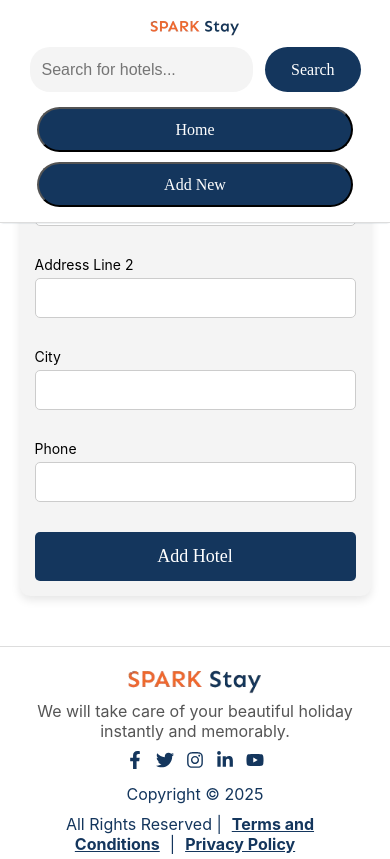
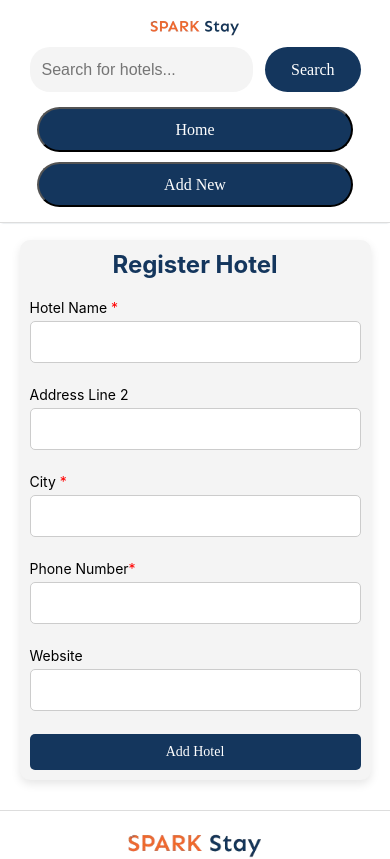
Before and after one commit to shantpr05/spark_travels, a React (Create React App) app: page /add-new in a window 390 px wide. Shown: the top 859 px of the page. Built offline with nearby package versions, Linux system fonts and the light colour scheme; no server answers.

Commit message:
upadated astrix in addnewhotel

```diff
--- a/src/Components/AddNew/AddNewHotel.jsx
+++ b/src/Components/AddNew/AddNewHotel.jsx
@@ -53,7 +53,9 @@ const AddNewHotel = ({ addHotel }) => {
                     <h2>Register Hotel</h2>
                     <form id='save' onSubmit={handleSubmit} className={styles.form}>
                         <div className={styles.inputGroup}>
-                            <label htmlFor="name">Hotel Name</label>
+                            <label
+                                htmlFor="name">Hotel Name <span style={{ color: "red" }}>*</span>
+                            </label>
                             <input
                                 type="text"
                                 id="name"
@@ -74,7 +76,9 @@ const AddNewHotel = ({ addHotel }) => {
                             />
                         </div>
                         <div className={styles.inputGroup}>
-                            <label htmlFor="city">City</label>
+                            <label
+                                htmlFor="city">City <span style={{ color: "red" }}>*</span>
+                            </label>
                             <input
                                 type="text"
                                 id="city"
@@ -85,7 +89,9 @@ const AddNewHotel = ({ addHotel }) => {
                             />
                         </div>
                         <div className={styles.inputGroup}>
-                            <label htmlFor="phone">Phone</label>
+                            <label htmlFor="phone">Phone Number
+                                <span style={{ color: "red" }}>*</span>
+                            </label>
                             <input
                                 type="tel"
                                 id="phone"
@@ -93,6 +99,16 @@ const AddNewHotel = ({ addHotel }) => {
                                 value={newHotel.phone}
                                 onChange={handleChange}
                                 required
+                            />
+                        </div>
+                        <div className={styles.inputGroup}>
+                            <label htmlFor="website">Website</label>
+                            <input
+                                type="url"
+                                id="website"
+                                name="website"
+                                value={newHotel.website}
+                                onChange={handleChange}
                             />
                         </div>
 
--- a/src/Components/AddNew/AddNewHotel.module.css
+++ b/src/Components/AddNew/AddNewHotel.module.css
@@ -30,7 +30,7 @@
 .form {
     display: flex;
     flex-direction: column;
-    gap: 10px;
+    gap: 12px;
 }
 
 .inputGroup {
@@ -59,7 +59,7 @@
 }
 
 .submitButton {
-    padding: 12px 20px;
+    padding: 14px 20px;
     font-family: var(--addButton-familyFont);
     font-size: var(--addButton-fontSize);
     background-color: var(--primary-color);
@@ -70,15 +70,18 @@
     cursor: pointer;
     transition: all 0.3s ease-in-out;
 }
-
-@media screen and (max-width: 768px) {
+/* Responsive Design */
+@media screen and (max-width: 1024px) {
     .formContainer {
         max-width: 90%;
-        padding: 15px;
     }
 
     .form {
         gap: 15px;
+    }
+
+    .inputGroup label {
+        font-size: 16px;
     }
 
     .inputGroup input {
@@ -91,3 +94,51 @@
         font-size: 18px;
     }
 }
+
+/* Mobile-specific design */
+@media screen and (max-width: 768px) {
+    .formContainer {
+        max-width: 90%;
+        padding: 15px;
+        margin: 240px auto 30px;
+    }
+
+    .form {
+        gap: 10px;
+    }
+
+    .inputGroup label {
+        font-size: 14px;
+    }
+
+    .inputGroup input {
+        padding: 12px;
+        font-size: 14px;
+    }
+
+    .submitButton {
+        padding: 12px;
+        font-size: 16px;
+        width: 100%;
+    }
+}
+
+/* Extra small screens */
+@media screen and (max-width: 480px) {
+    .formContainer {
+        padding: 10px;
+    }
+
+    .form {
+        gap: 8px;
+    }
+
+    .inputGroup input {
+        font-size: 14px;
+    }
+
+    .submitButton {
+        font-size: 14px;
+        padding: 10px;
+    }
+}
--- a/src/Components/FilterComponent/FilterComponent.module.css
+++ b/src/Components/FilterComponent/FilterComponent.module.css
@@ -18,6 +18,12 @@
     border-radius: 12px;
     border-color: var(--primary-color);
 }
+/* Improve focus effect for better UI feedback */
+.filterInput:focus {
+    outline: none;
+    border-color: #0f2a47; /* Slightly darker shade for better visibility */
+    box-shadow: 0px 0px 8px rgba(15, 42, 71, 0.3);
+}
 
 .filterInput option{
     color: var(--primary-color);
@@ -27,6 +33,7 @@
 @media screen and (max-width: 768px) {
     .filterContainer {
         flex-direction: column;
+        margin-top: 25%;
         gap: 15px;
     }
 
--- a/src/Components/NavBarComponents/NavBar.jsx
+++ b/src/Components/NavBarComponents/NavBar.jsx
@@ -12,6 +12,7 @@ const Navbar = () => {
 
     const handleHomeClick = () => {
         navigate('/');
+        window.location.reload();  // Refresh the page
     };
 
     const handleAddNewClick = () => {
```
